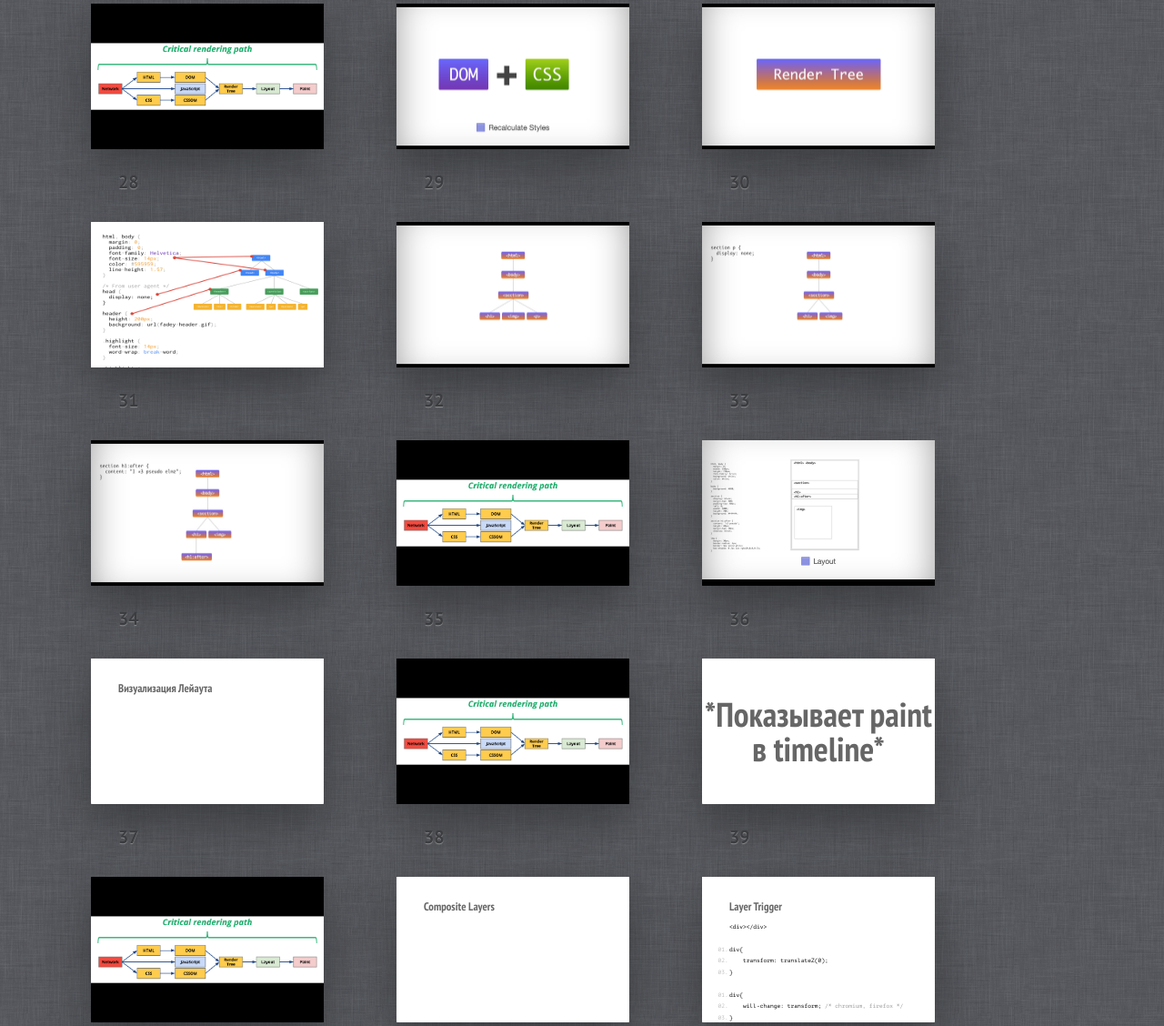
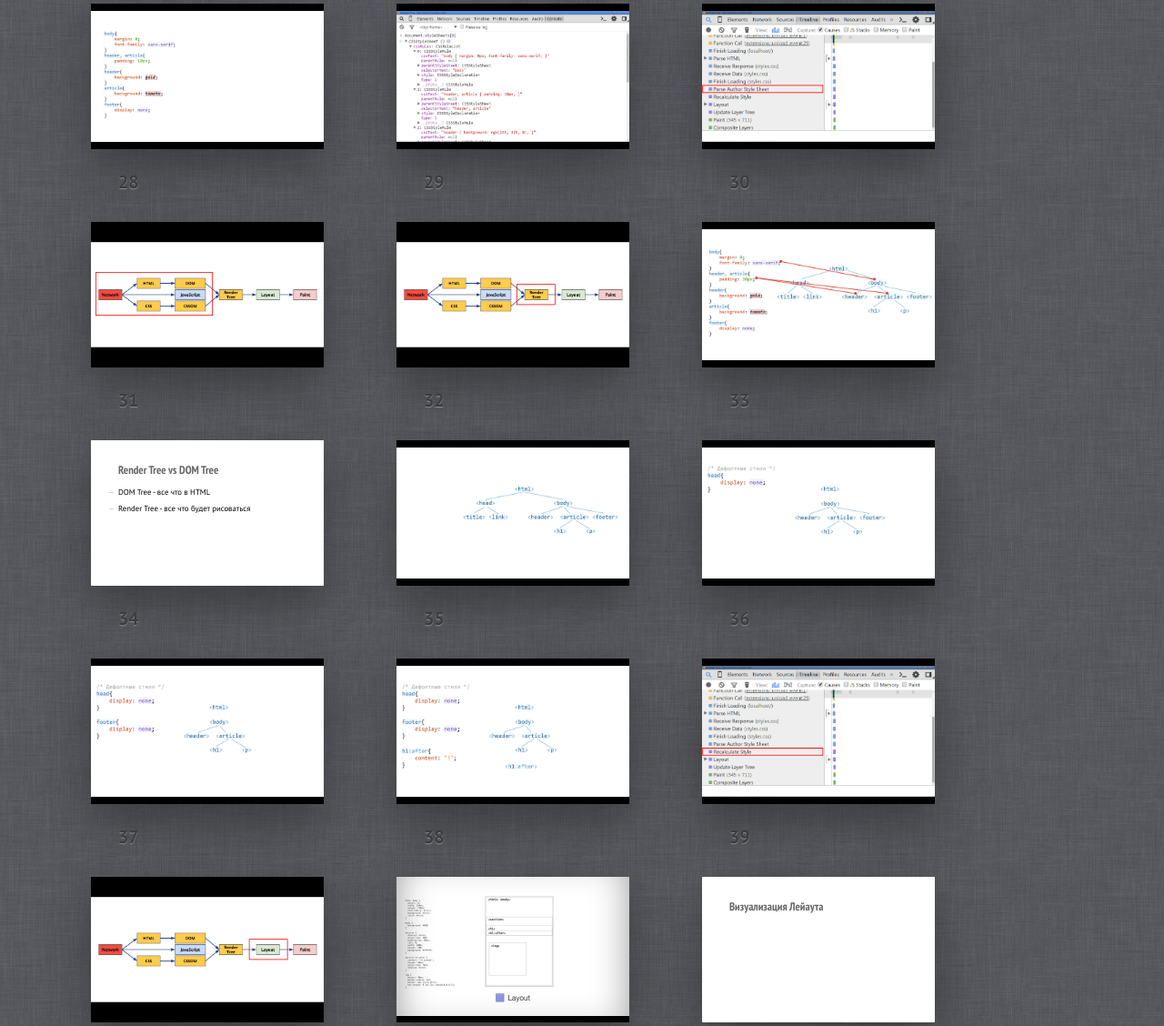
Before and after one commit to SakerONE/web-and-rendering-performance, a website: page index.html in a window 1280 px wide. Shown: the part 2336-3464 px from the top of the page at 91% size. Drawn offline with Linux system fonts and the light colour scheme; grey boxes are pictures that could not be loaded.

Commit message:
add some slides

```diff
--- a/index.html
+++ b/index.html
@@ -9,6 +9,9 @@
 	<style>
 		.m-fs{
 			font-size: 120%;
+		}
+		.x-fs{
+			font-size: 140%;
 		}
 	</style>
 </head>
@@ -178,33 +181,86 @@
 		<img src="images/dom.jpg" alt="">
 	</div></article>
 	<article class="slide cover w"><div>
-		<img src="images/pash.png" height="594" width="1024" alt="">
-		<h2 class="cover-header">Parse Author Style Sheet - CSSOM</h2>
+		<img src="images/parse-html-event.jpg" alt="">
 	</div></article>
 	<article class="slide cover w"><div>
-		<img src="images/critical_rendering_path.PNG" alt="">
+		<img src="images/css-text.jpg" alt="">
 	</div></article>
 	<article class="slide cover w"><div>
-		<img src="images/dom_cssom5.png" alt="">
+		<img src="images/cssom.jpg" alt="">
 	</div></article>
 	<article class="slide cover w"><div>
-		<img src="images/dom_cssom4.png" alt="">
+		<img src="images/pass-event.jpg" alt="">
 	</div></article>
-	<article class="slide cover h"><div>
-		<img src="images/recalculate.jpg" height="768" width="1024" alt="">
+	<article class="slide cover w" id="halfWay"><div>
+		<div class="marker"></div>
+		<img src="images/critical_rendering_path.jpg" alt="">
+		<style>
+			#halfWay .marker{
+				position: absolute;
+				border: 3px solid red;
+				top: 220px;
+				left: 20px;
+				width: 510px;
+				height: 186px;
+			}
+		</style>
+	</div></article>
+	<article class="slide cover w" id="rtStep"><div>
+		<div class="marker"></div>
+		<img src="images/critical_rendering_path.jpg" alt="">
+		<style>
+			#rtStep .marker{
+				position: absolute;
+				border: 3px solid red;
+				top: 273px;
+				left: 528px;
+				width: 165px;
+				height: 86px;
+			}
+		</style>
 	</div></article>
 	<article class="slide cover w"><div>
-		<img src="images/dom_cssom3.png" alt="">
+		<img src="images/rs.jpg" alt="">
+	</div></article>
+	<article class="slide x-fs" lang="ru"><div>
+		<h2>Render Tree vs DOM Tree</h2>
+
+		<ul>
+			<li>DOM Tree - все что в HTML</li>
+			<li>Render Tree - все что будет рисоваться</li>
+		</ul>
 	</div></article>
 	<article class="slide cover w"><div>
-		<img src="images/dom_cssom2.png" alt="">
+		<img src="images/rs1.jpg" alt="">
 	</div></article>
 	<article class="slide cover w"><div>
-		<img src="images/dom_cssom1.png" alt="">
+		<img src="images/rs2.jpg" alt="">
 	</div></article>
 	<article class="slide cover w"><div>
-		<img src="images/critical_rendering_path.PNG" alt="">
+		<img src="images/rs3.jpg" alt="">
 	</div></article>
+	<article class="slide cover w"><div>
+		<img src="images/rs4.jpg" alt="">
+	</div></article>
+	<article class="slide cover w"><div>
+		<img src="images/rs-event.jpg" alt="">
+	</div></article>
+	<article class="slide cover w" id="layoutStep"><div>
+		<div class="marker"></div>
+		<img src="images/critical_rendering_path.jpg" alt="">
+		<style>
+			#layoutStep .marker{
+				position: absolute;
+				border: 3px solid red;
+				top: 273px;
+				left: 695px;
+				width: 165px;
+				height: 86px;
+			}
+		</style>
+	</div></article>
+
 	<article class="slide cover"><div>
 		<img src="images/layout.png" alt="">
 	</div></article>
```
Also changed, not shown: images/cl-event.jpg (added), images/css-text.jpg (added), images/cssom.jpg (added), images/dom.jpg, images/layout-event.jpg (added), images/paint-event.jpg (added), images/parse-html-event.jpg (added), images/pass-event.jpg (added), images/rs-event.jpg (added), images/rs.jpg (added), images/rs1.jpg (added), images/rs2.jpg (added), images/rs3.jpg (added), images/rs4.jpg (added), 1 more files.
